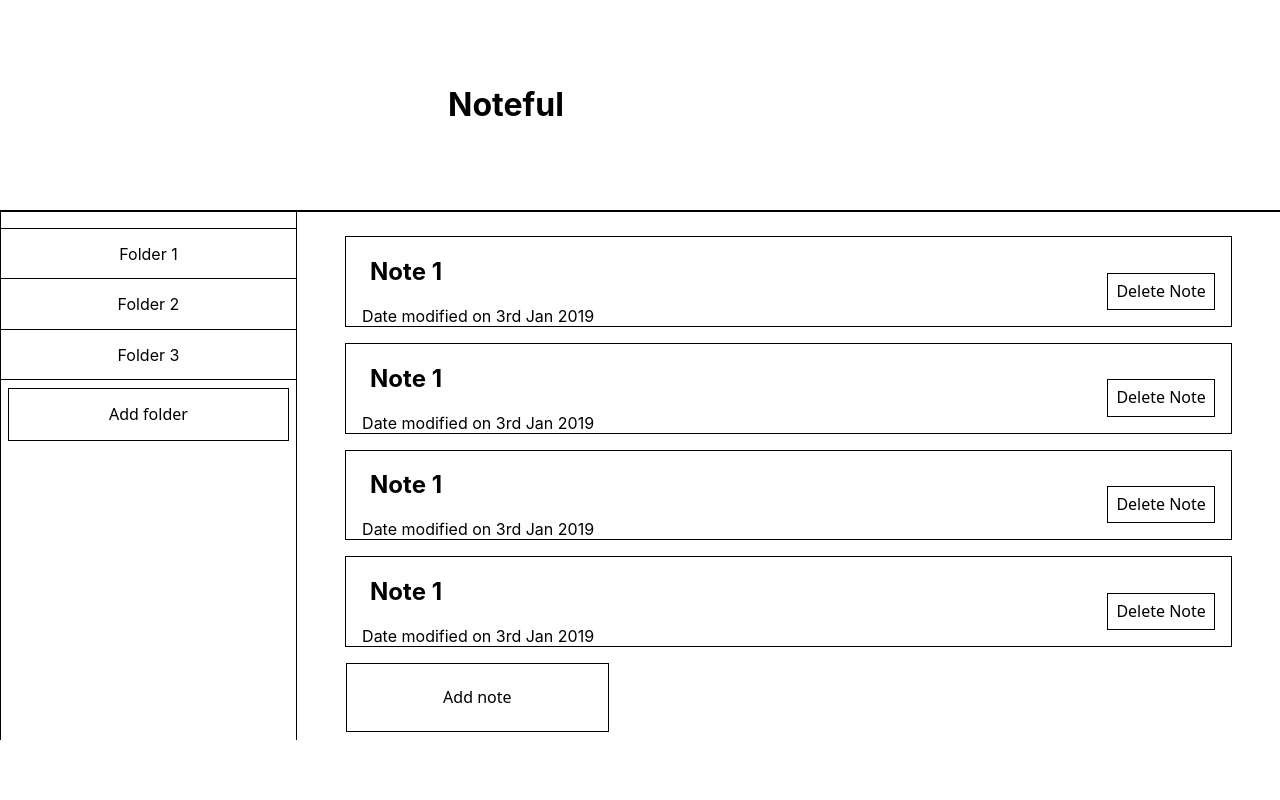
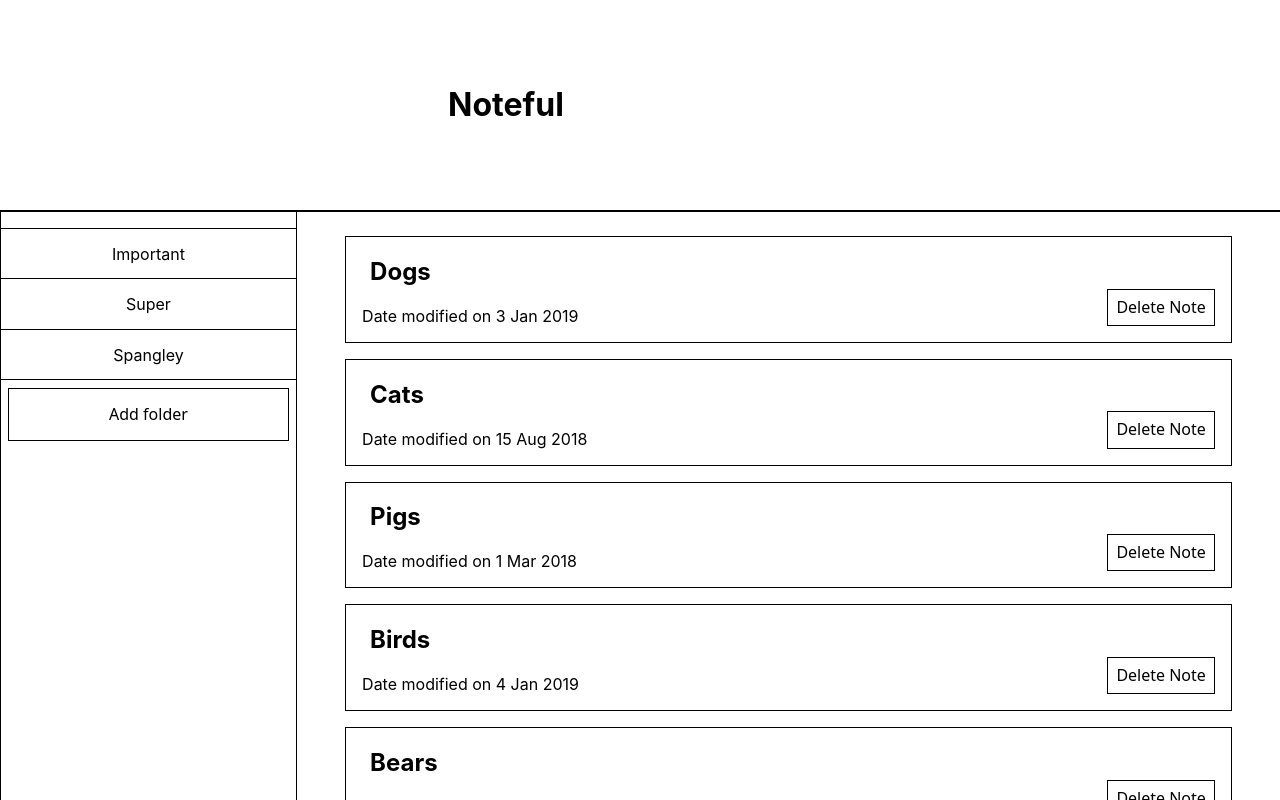
Before and after one commit to PatientPadawan/Noteful, a React (Create React App) app: page / in a window 1280 px wide. Shown: the top 800 px of the page. Built offline with nearby package versions, Linux system fonts and the light colour scheme.

Commit message:
DATASTORE passed as prop

```diff
--- a/src/App.js
+++ b/src/App.js
@@ -1,4 +1,5 @@
 import React, { Component } from 'react';
+import { Route } from 'react-router-dom';
 import DATASTORE from './DATASTORE';
 import Header from './Header/header';
 import SideBar from './Sidebar/sidebar';
@@ -18,8 +19,24 @@ class App extends Component {
           <Header />
         </header>
         <main>
-          <SideBar />
-          <Main />
+          <Route
+            exact
+            path='/'
+            render={() =>
+              <SideBar
+                folderList={this.state.DATASTORE.folders}
+              />
+            }
+          />
+          <Route
+            exact
+            path='/'
+            render={() =>
+              <Main
+                noteList={this.state.DATASTORE.notes}
+              />
+            }
+          />
         </main>
       </div>
     );
--- a/src/Folder/folder.js
+++ b/src/Folder/folder.js
@@ -4,7 +4,7 @@ import './folder.css';
 export default function Folder(props) {
     return (
         <li className='folder'>
-           Folder {props.folderNumber + 1}
+           {props.folderName}
         </li>
     )
 }
--- a/src/FolderList/folderlist.js
+++ b/src/FolderList/folderlist.js
@@ -4,10 +4,17 @@ import './folderlist.css'
 
 class FolderList extends Component {
     render() {
+        const { folderList } = this.props
         return (
             <ul className='folderList'>
-                {Array.apply(0, Array(3)).map(function (x, i) {
-                    return <Folder key={i} folderNumber={i}/>;
+                {folderList.map(function (x, i) {
+                    return (
+                        <Folder
+                            key={i}
+                            id={folderList[i].id}
+                            folderName={folderList[i].name}
+                        />
+                    )
                 })}
             </ul>
         )
--- a/src/Main/main.js
+++ b/src/Main/main.js
@@ -6,7 +6,7 @@ class Main extends Component {
     render() {
         return (
             <div className="mainContainer">
-                <NoteList />
+                <NoteList noteList={this.props.noteList}/>
             </div>
         )
     }
--- a/src/Note/note.css
+++ b/src/Note/note.css
@@ -5,14 +5,14 @@
   align-self: center;
 }
 
-.button#note {
-position: absolute;
-bottom: 1em;
-right: 2em;
+button#note {
+  position: absolute;
+  bottom: 1em;
+  right: 2em;
 }
 
 .descriptionContainer {
-  padding-left: 1em;
+  padding: 0 0 1em 1em;
   display: flex;
   width: 100%;
   position: relative;
--- a/src/Note/note.js
+++ b/src/Note/note.js
@@ -1,12 +1,15 @@
 import React from 'react';
 import './note.css';
 
-export default function Note() {
+export default function Note(props) {
+    const dateObject = new Date(props.modified)
+    const options = { day: 'numeric', year: 'numeric', month: 'short'}
+    const date = dateObject.toLocaleString(['en-GB'], options)
     return (
         <div className='note'>
-            <h2 className='noteTitle'>Note 1</h2>
+            <h2 className='noteTitle'>{props.name}</h2>
             <div className='descriptionContainer'>
-                Date modified on 3rd Jan 2019
+                Date modified on {date}
                 <button className='button' id='note'>
                     Delete Note
                 </button>
--- a/src/NoteList/notelist.js
+++ b/src/NoteList/notelist.js
@@ -5,10 +5,20 @@ import './notelist.css';
 
 class NoteList extends Component {
     render() {
+        const { noteList } = this.props
         return (
             <div className='noteList'>
-                {Array.apply(0, Array(4)).map(function (x, i) {
-                    return <Note key={i} noteNumber={i}/>;
+                {noteList.map(function (x, i) {
+                    return (
+                        <Note
+                            key={i}
+                            content={noteList[i].content}
+                            folderId={noteList[i].folderId}
+                            id={noteList[i].id}
+                            modified={noteList[i].modified}
+                            name={noteList[i].name}
+                        />
+                    )
                 })}
                 <AddNote />
             </div>
--- a/src/Sidebar/sidebar.js
+++ b/src/Sidebar/sidebar.js
@@ -7,7 +7,7 @@ class SideBar extends Component {
     render() {
         return (
             <div className='sideBar'>
-                <FolderList />
+                <FolderList folderList={this.props.folderList}/>
                 <AddFolder />
             </div>
         )
```
